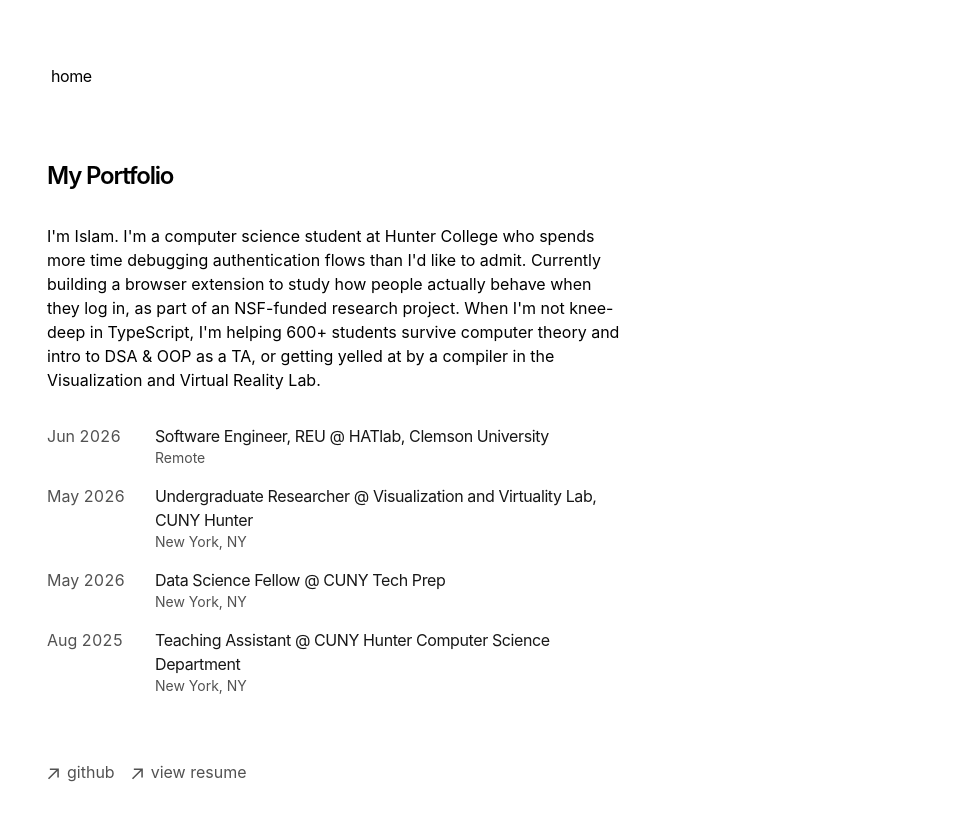
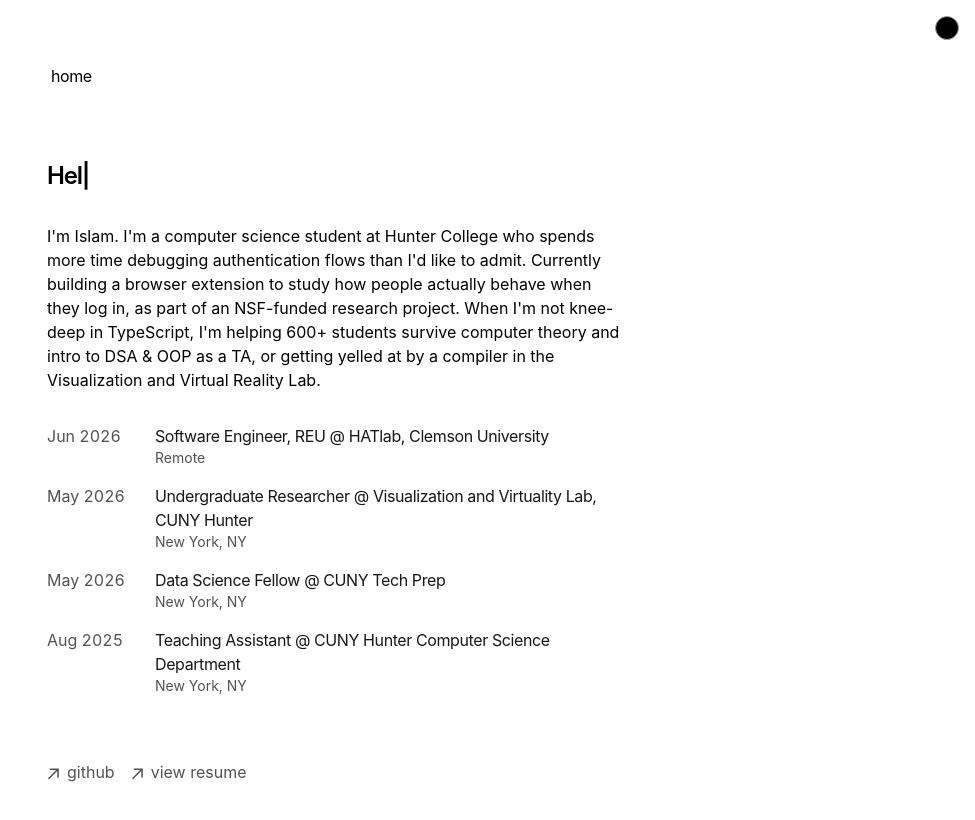
Before and after one commit to I-Asous/portfolio, a Next.js app: page / in a window 1280 px wide. Shown: the top 820 px of the page, without its empty margins (305-1280 px from the left). Built offline with nearby package versions, Linux system fonts and the light colour scheme.

Commit message:
dark/light mode

```diff
--- /dev/null
+++ b/app/components/theme-toggle.tsx
@@ -0,0 +1,32 @@
+'use client'
+
+import { useEffect, useState } from 'react'
+
+export function ThemeToggle() {
+  const [isDark, setIsDark] = useState(false)
+  const [mounted, setMounted] = useState(false)
+
+  useEffect(() => {
+    setMounted(true)
+    setIsDark(document.documentElement.classList.contains('dark'))
+  }, [])
+
+  function toggleTheme() {
+    const next = !isDark
+    setIsDark(next)
+    document.documentElement.classList.toggle('dark', next)
+    localStorage.setItem('theme', next ? 'dark' : 'light')
+  }
+
+  if (!mounted) {
+    return <div className="fixed top-4 right-4 z-50 w-6 h-6" aria-hidden="true" />
+  }
+
+  return (
+    <button
+      onClick={toggleTheme}
+      aria-label={`Switch to ${isDark ? 'light' : 'dark'} mode`}
+      className="fixed top-4 right-4 z-50 w-6 h-6 rounded-full border border-neutral-400 bg-black transition-colors hover:opacity-80 dark:border-neutral-600 dark:bg-white"
+    />
+  )
+}
--- /dev/null
+++ b/app/components/typing-heading.tsx
@@ -0,0 +1,67 @@
+'use client'
+
+import { useEffect, useState } from 'react'
+
+type Phrase = {
+  text: string
+  dir?: 'ltr' | 'rtl'
+}
+
+const phrases: Phrase[] = [
+  { text: 'Hello, Welcome' },
+  { text: 'Hola, Bienvenido' },
+  { text: 'مرحباً، أهلاً وسهلاً', dir: 'rtl' },
+  { text: 'Ciao, Benvenuto' },
+  { text: '你好，欢迎' },
+]
+
+export function TypingHeading({
+  className,
+  typingSpeed = 80,
+  deletingSpeed = 100,
+  pauseDuration = 3200,
+}: {
+  className?: string
+  typingSpeed?: number
+  deletingSpeed?: number
+  pauseDuration?: number
+}) {
+  const [phraseIndex, setPhraseIndex] = useState(0)
+  const [charIndex, setCharIndex] = useState(0)
+  const [isDeleting, setIsDeleting] = useState(false)
+
+  const current = phrases[phraseIndex]
+
+  useEffect(() => {
+    if (!isDeleting && charIndex === current.text.length) {
+      const timeout = setTimeout(() => setIsDeleting(true), pauseDuration)
+      return () => clearTimeout(timeout)
+    }
+
+    if (isDeleting && charIndex === 0) {
+      setIsDeleting(false)
+      setPhraseIndex((prev) => (prev + 1) % phrases.length)
+      return
+    }
+
+    const timeout = setTimeout(
+      () => setCharIndex((prev) => prev + (isDeleting ? -1 : 1)),
+      isDeleting ? deletingSpeed : typingSpeed
+    )
+    return () => clearTimeout(timeout)
+  }, [
+    charIndex,
+    isDeleting,
+    current.text,
+    pauseDuration,
+    typingSpeed,
+    deletingSpeed,
+  ])
+
+  return (
+    <h1 className={className} dir={current.dir ?? 'ltr'}>
+      {current.text.slice(0, charIndex)}
+      <span className="animate-blink">|</span>
+    </h1>
+  )
+}
--- a/app/global.css
+++ b/app/global.css
@@ -1,4 +1,21 @@
 @import 'tailwindcss';
+
+@custom-variant dark (&:where(.dark, .dark *));
+
+@keyframes blink {
+  0%,
+  49% {
+    opacity: 1;
+  }
+  50%,
+  100% {
+    opacity: 0;
+  }
+}
+
+.animate-blink {
+  animation: blink 1s step-end infinite;
+}
 
 ::selection {
   background-color: #47a3f3;
@@ -17,16 +34,12 @@
   --sh-entity: #e25a1c;
 }
 
-@media (prefers-color-scheme: dark) {
-  :root {
-    --sh-class: #4c97f8;
-    --sh-identifier: white;
-    --sh-keyword: #f47067;
-    --sh-string: #0fa295;
-  }
-  html {
-    color-scheme: dark;
-  }
+:root.dark {
+  --sh-class: #4c97f8;
+  --sh-identifier: white;
+  --sh-keyword: #f47067;
+  --sh-string: #0fa295;
+  color-scheme: dark;
 }
 
 html {
--- a/app/layout.tsx
+++ b/app/layout.tsx
@@ -6,7 +6,20 @@
 import { Analytics } from '@vercel/analytics/react'
 import { SpeedInsights } from '@vercel/speed-insights/next'
 import Footer from './components/footer'
+import { ThemeToggle } from './components/theme-toggle'
 import { baseUrl } from './sitemap'
+
+const themeInitScript = `
+(function () {
+  try {
+    var theme = localStorage.getItem('theme');
+    var prefersDark = window.matchMedia('(prefers-color-scheme: dark)').matches;
+    if (theme === 'dark' || (!theme && prefersDark)) {
+      document.documentElement.classList.add('dark');
+    }
+  } catch (e) {}
+})();
+`
 
 export const metadata: Metadata = {
   metadataBase: new URL(baseUrl),
@@ -51,8 +64,13 @@
         GeistSans.variable,
         GeistMono.variable
       )}
+      suppressHydrationWarning
     >
+      <head>
+        <script dangerouslySetInnerHTML={{ __html: themeInitScript }} />
+      </head>
       <body className="antialiased max-w-xl mx-4 mt-8 lg:mx-auto min-h-screen flex flex-col">
+        <ThemeToggle />
         <main className="flex-auto min-w-0 mt-6 flex flex-col px-2 md:px-0">
           <Navbar />
           <div className="flex-1">{children}</div>
--- a/app/page.tsx
+++ b/app/page.tsx
@@ -1,11 +1,10 @@
 import { Experience } from 'app/components/experience'
+import { TypingHeading } from 'app/components/typing-heading'
 
 export default function Page() {
   return (
     <section>
-      <h1 className="mb-8 text-2xl font-semibold tracking-tighter">
-        My Portfolio
-      </h1>
+      <TypingHeading className="mb-8 text-2xl font-semibold tracking-tighter" />
       <p className="mb-4">
         {`I'm Islam.
         I'm a computer science student at Hunter College who spends more time debugging authentication flows than I'd like to admit.
--- a/package.json
+++ b/package.json
@@ -6,7 +6,7 @@
     "start": "next start"
   },
   "dependencies": {
-    "@tailwindcss/postcss": "4.0.0-alpha.13",
+    "@tailwindcss/postcss": "^4.3.3",
     "@types/node": "20.11.17",
     "@types/react": "18.2.55",
     "@types/react-dom": "18.2.19",
@@ -17,7 +17,7 @@
     "postcss": "^8.4.35",
     "react": "^19.2.1",
     "react-dom": "^19.2.1",
-    "tailwindcss": "4.0.0-alpha.13",
+    "tailwindcss": "^4.3.3",
     "typescript": "^5"
   }
 }
```
Also changed, not shown: 1 other file (tests, documents, lock files or other folders).
